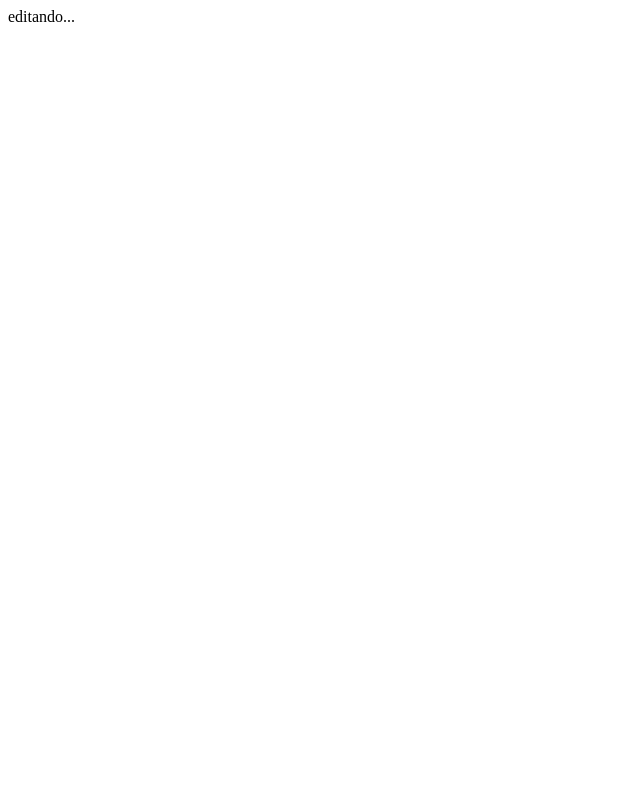
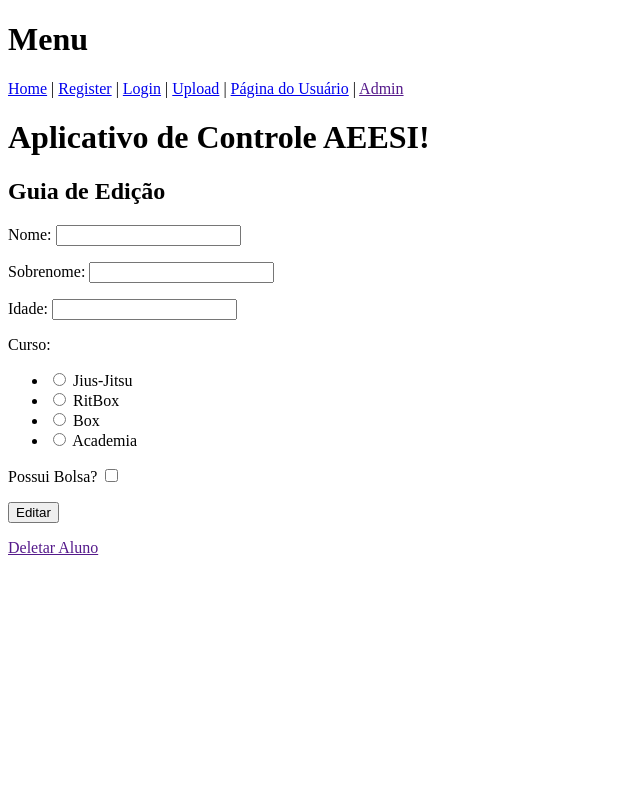
Before and after one commit to oondels/web-app-institutoAeesi, a Flask app: page /editar_aluno/1/2 in a window 1280 px wide. Before the commit the part shown is almost empty. Shown: the whole page, without its empty margins (0-640 px from the left). Run offline with Flask 3, Linux system fonts and the light colour scheme; a user stored in the database is signed in; some libraries are stand-ins or nearby versions.

Commit message:
Concluído Edição de alunos

```diff
--- a/app.py
+++ b/app.py
@@ -1,6 +1,6 @@
 import os
 from flask import Flask, render_template, redirect, url_for, flash
-from forms import Cadastro_Form, Upload_File, Register_User, Login_User, Pesquisar_Aluno
+from forms import Cadastro_Form, Upload_File, Register_User, Login_User, Pesquisar_Aluno, Editar_Form
 from werkzeug.utils import secure_filename
 from flask_sqlalchemy import SQLAlchemy
 from werkzeug.security import generate_password_hash, check_password_hash
@@ -124,11 +124,22 @@ def cadastro_aluno():
     return render_template("cadastro.html", template_form=cadastrar_form)
 
 # Finalizar Route
-@app.route('/editar_aluno/<aluno_name>/<aluno_id>')
+@app.route('/editar_aluno/<aluno_name>/<aluno_id>', methods=["GET", "POST"])
+@login_required
 def editar_aluno(aluno_name, aluno_id):
+    editar_form = Editar_Form()
+    aluno_edite = Aluno.query.filter_by(id=aluno_id).first()
     if admin_acces():
-        aluno_edite = Aluno.query.filter_by(id=aluno_id).first()
-    return "editando..."
+        if editar_form.validate_on_submit():
+            aluno_edite.nome = editar_form.nome.data
+            aluno_edite.sobrenome = editar_form.sobrenome.data
+            aluno_edite.idade = editar_form.idade.data
+            aluno_edite.curso = editar_form.curso.data
+            aluno_edite.bolsa = editar_form.bolsa.data
+            db.session.commit()
+            return redirect(url_for("alunos_cadastrados", _external=True, _scheme='http'))
+    else: return "Acesso bloqueado!"
+    return render_template("editar.html", editar_form=editar_form)
 
 @app.route("/upload-arquivos", methods=["GET", "POST"])
 @login_required
@@ -138,7 +149,7 @@ def upload_files():
     if file_form.validate_on_submit():
         arquivo = file_form.file_up.data
         filename = secure_filename(arquivo.filename)
-        arquivo.save(os.path.join(app.config['UPLOAD_FOLDER']+"\comprovantes", filename))
+        arquivo.save(os.path.join(app.config['UPLOAD_FOLDER'], filename))
         return redirect(url_for('upload_files'))
     return render_template("upload.html", file_form=file_form)
 
--- a/forms.py
+++ b/forms.py
@@ -40,3 +40,11 @@ class Login_User(FlaskForm):
 class Pesquisar_Aluno(FlaskForm):
     pesquisa = StringField("Pesquisa", validators=[DataRequired()], render_kw={"placeholder":"Pesquisar Aluno"})
     submit = SubmitField("Pesquisar")
+
+class Editar_Form(FlaskForm):
+    nome = StringField("Nome:", validators=[DataRequired()])
+    sobrenome = StringField("Sobrenome:", validators=[DataRequired()])
+    idade = StringField("Idade:", validators=[DataRequired(), Length(min=1, max=3)])
+    curso = RadioField("Curso:", choices=cursos)
+    bolsa = BooleanField("Possui Bolsa?")
+    submit = SubmitField("Editar")
--- a/templates/aluno.html
+++ b/templates/aluno.html
@@ -11,5 +11,5 @@
             Não é Bolsista
         {%endif%}
     </p>
-    <p><a href="url_for('editar_aluno', aluno_name=aluno.nome, aluno_id=aluno.id)">Editar informações</a></p>
+    <p><a href="{{url_for('editar_aluno', aluno_name=aluno.nome, aluno_id=aluno.id)}}">Editar informações</a></p>
 {%endblock%}
--- /dev/null
+++ b/templates/editar.html
@@ -0,0 +1,36 @@
+{%extends "navigation.html"%}
+{%block content%}
+<div>
+    <h2>Guia de Edição</h2>
+</div>
+
+<div>
+    <form method="POST">
+            {{ editar_form.hidden_tag() }}
+        <p>
+            {{ editar_form.nome.label }}
+            {{ editar_form.nome() }}
+        </p>
+        <p>
+            {{ editar_form.sobrenome.label }}
+            {{ editar_form.sobrenome() }}
+        </p>
+        <p>
+            {{ editar_form.idade.label }}
+            {{ editar_form.idade() }}
+        </p>
+        <p>
+            {{ editar_form.curso.label }}
+            {{ editar_form.curso() }}
+        </p>
+        <p>
+            {{editar_form.bolsa.label}}
+            {{editar_form.bolsa()}}
+        </p>
+        <p>{{ editar_form.submit() }}</p>
+    </form>
+</div>
+<div>
+    <a href="">Deletar Aluno</a>
+</div>
+{%endblock%}
```
Also changed, not shown: database/alunos_database.db.
